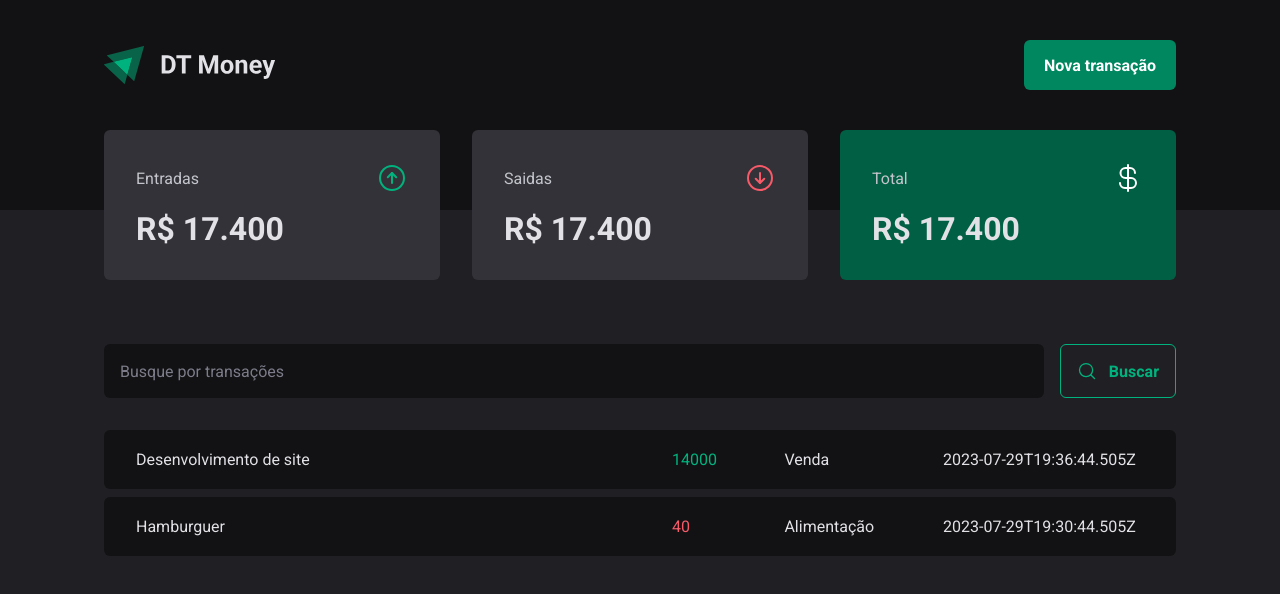
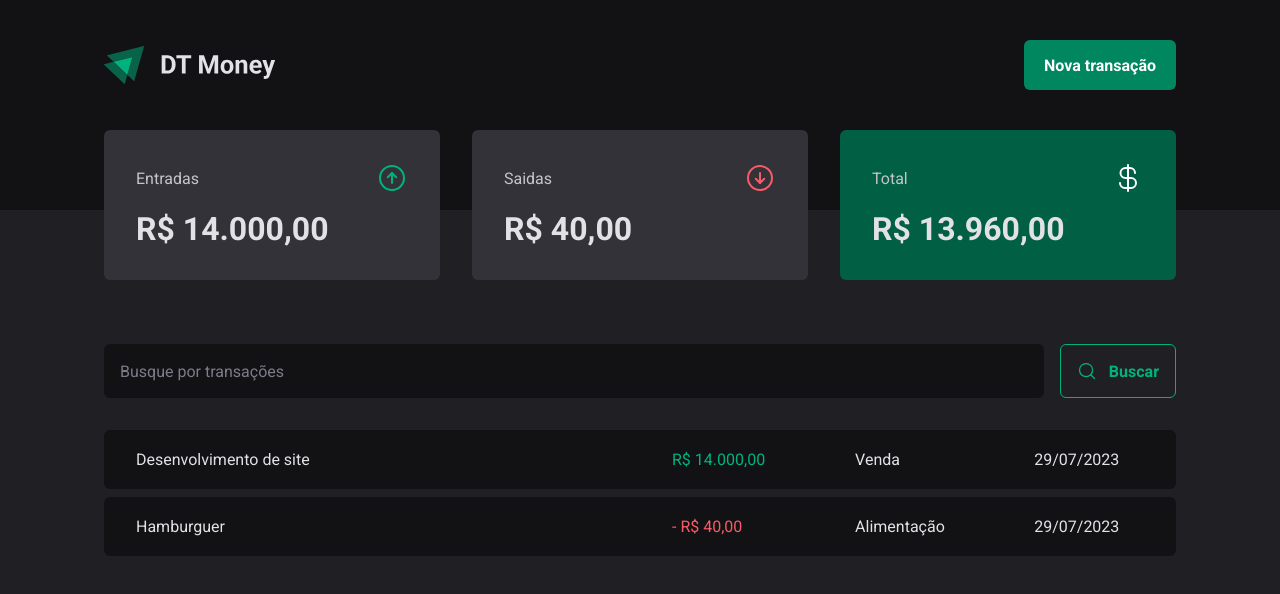
Before and after one commit to AlexMoreira01/DtMoney, a React (Vite) app: page / in a window 1280 px wide. Shown: the top 594 px of the page. Built offline with nearby package versions, Linux system fonts and the light colour scheme; data requests are answered from the project's data file.

Commit message:
Feature: formatters for date and values, init hook form

```diff
--- a/package.json
+++ b/package.json
@@ -10,6 +10,7 @@
     "preview": "vite preview"
   },
   "dependencies": {
+    "@hookform/resolvers": "^2.9.11",
     "@radix-ui/react-dialog": "^1.0.3",
     "@radix-ui/react-popover": "1.0.5",
     "@radix-ui/react-radio-group": "^1.1.2",
@@ -17,7 +18,9 @@
     "phosphor-react": "^1.4.1",
     "react": "^18.2.0",
     "react-dom": "^18.2.0",
-    "styled-components": "^5.3.8"
+    "react-hook-form": "^7.43.5",
+    "styled-components": "^5.3.8",
+    "zod": "^3.21.4"
   },
   "devDependencies": {
     "@types/react": "^18.0.27",
--- a/src/components/Summary/index.tsx
+++ b/src/components/Summary/index.tsx
@@ -2,9 +2,11 @@ import { SummaryCard, SummaryContainer } from "./styles";
 import { ArrowCircleUp, CurrencyDollar, ArrowCircleDown } from 'phosphor-react';
 import { useContext } from "react";
 import { TransactionsContext } from "../../contexts/TransactionsContext";
+import { priceFormatter } from "../../utils/formatter";
+import { useSummary } from "../../hooks/useSummary";
 
 export function Summary() {
-  const { transactions } = useContext(TransactionsContext)
+  const summary = useSummary()
 
   return (
     <SummaryContainer>
@@ -14,7 +16,7 @@ export function Summary() {
           <ArrowCircleUp size={32} color="#00b37e" />
         </header>
 
-        <strong>R$ 17.400</strong>
+        <strong>{priceFormatter.format(summary.income)}</strong>
       </SummaryCard>
 
       <SummaryCard>
@@ -23,7 +25,7 @@ export function Summary() {
           <ArrowCircleDown size={32} color="#f75a68" />
         </header>
 
-        <strong>R$ 17.400</strong>
+        <strong>{priceFormatter.format(summary.outcome)}</strong>
       </SummaryCard>
 
       <SummaryCard variant="green">
@@ -32,7 +34,7 @@ export function Summary() {
           <CurrencyDollar size={32} color="#ffff" />
         </header>
 
-        <strong>R$ 17.400</strong>
+        <strong>{priceFormatter.format(summary.total)}</strong>
       </SummaryCard>
 
     </SummaryContainer>
--- /dev/null
+++ b/src/hooks/useSummary.ts
@@ -0,0 +1,31 @@
+import { useContext } from "react";
+import { TransactionsContext } from "../contexts/TransactionsContext";
+
+export function useSummary() {
+  const { transactions } = useContext(TransactionsContext)
+
+  // Ira se reduzir um array para uma outra estrutura
+  // Primiero se passa uma função e o segundo e a estrutura que queremos formar
+  // acc => ao objeto formado
+  const summary = transactions.reduce(
+    (acc, transaction) => {
+
+      if (transaction.type === 'income') {
+        acc.income += transaction.price;
+        acc.total += transaction.price;
+      } else {
+        acc.outcome += transaction.price;
+        acc.total -= transaction.price;
+      }
+
+      return acc
+    },
+    {
+      income: 0,
+      outcome: 0,
+      total: 0
+    }
+  )
+
+  return summary;
+}
--- a/src/pages/Transactions/components/SearchForm/index.tsx
+++ b/src/pages/Transactions/components/SearchForm/index.tsx
@@ -1,10 +1,32 @@
 import { MagnifyingGlass } from "phosphor-react";
+import { useForm } from "react-hook-form";
 import { SearchFormContainer } from "./styles";
+import * as z from 'zod';
+import { zodResolver } from '@hookform/resolvers/zod';
+
+const searchFormSchema = z.object({
+  query: z.string(),
+});
+
+type SearchFormInputs = z.infer<typeof searchFormSchema>
 
 export function SearchForm(){
+  // Criando form
+  const { register, handleSubmit } = useForm<SearchFormInputs>({
+    resolver: zodResolver(searchFormSchema)
+  })
+
+  function handleSearchTransactions(data: SearchFormInputs){
+    console.log(data);
+  }
+
   return (
-    <SearchFormContainer>
-      <input type="text" placeholder="Busque por transações" />
+    <SearchFormContainer onSubmit={handleSubmit(handleSearchTransactions)}>
+      <input
+        type="text"
+        placeholder="Busque por transações"
+        {...register('query')}
+      />
 
       <button type="submit">
         <MagnifyingGlass size={20} />
--- a/src/pages/Transactions/index.tsx
+++ b/src/pages/Transactions/index.tsx
@@ -2,6 +2,7 @@ import { useContext, useEffect, useState } from "react";
 import { Header } from "../../components/Header";
 import { Summary } from "../../components/Summary";
 import { TransactionsContext } from "../../contexts/TransactionsContext";
+import { priceFormatter, dateFormatter } from "../../utils/formatter";
 import { SearchForm } from "./components/SearchForm";
 import { PriceHighLight, TransactionsContainer, TransactionsTable } from "./styles";
 
@@ -26,11 +27,13 @@ export function Transactions() {
                   <td width="50%">{transaction.description}</td>
                   <td>
                     <PriceHighLight variant={transaction.type}>
-                      {transaction.price}
+                      {/* Se utilizar somente o &&  quando o if so se tem uma possibilidade*/}
+                      {transaction.type === 'outcome' && '- '}
+                      {priceFormatter.format(transaction.price)}
                     </PriceHighLight>
                   </td>
                   <td>{transaction.category}</td>
-                  <td>{transaction.createdAt}</td>
+                  <td>{dateFormatter.format(new Date(transaction.createdAt))}</td>
                 </tr>
               )
             })}
--- /dev/null
+++ b/src/utils/formatter.ts
@@ -0,0 +1,6 @@
+export const dateFormatter = new Intl.DateTimeFormat('pt-BR');
+
+export const priceFormatter = new Intl.NumberFormat('pt-BR', {
+  style: 'currency',
+  currency: 'BRL',
+})
```
Also changed, not shown: 1 other file (tests, documents, lock files or other folders).
